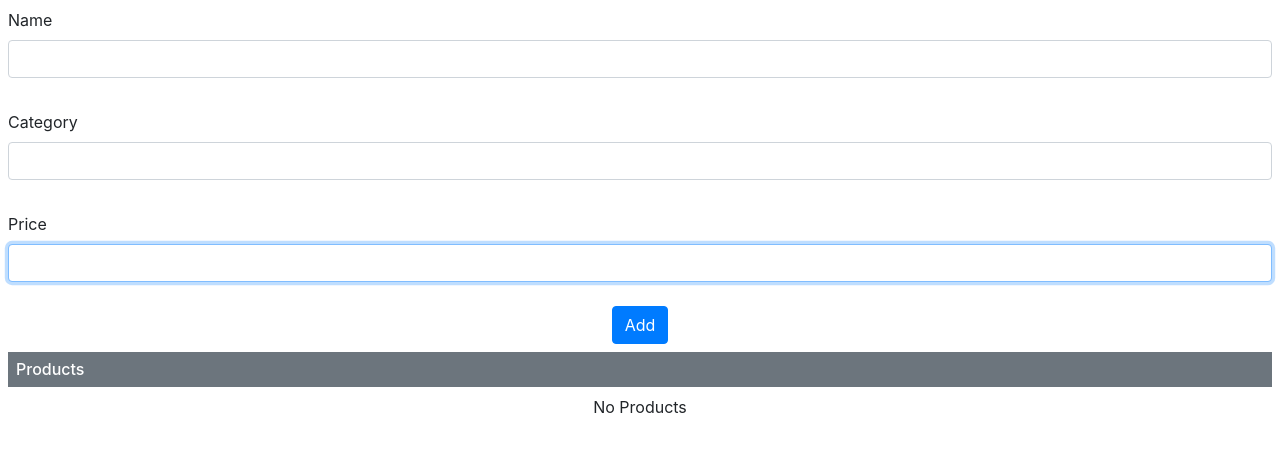
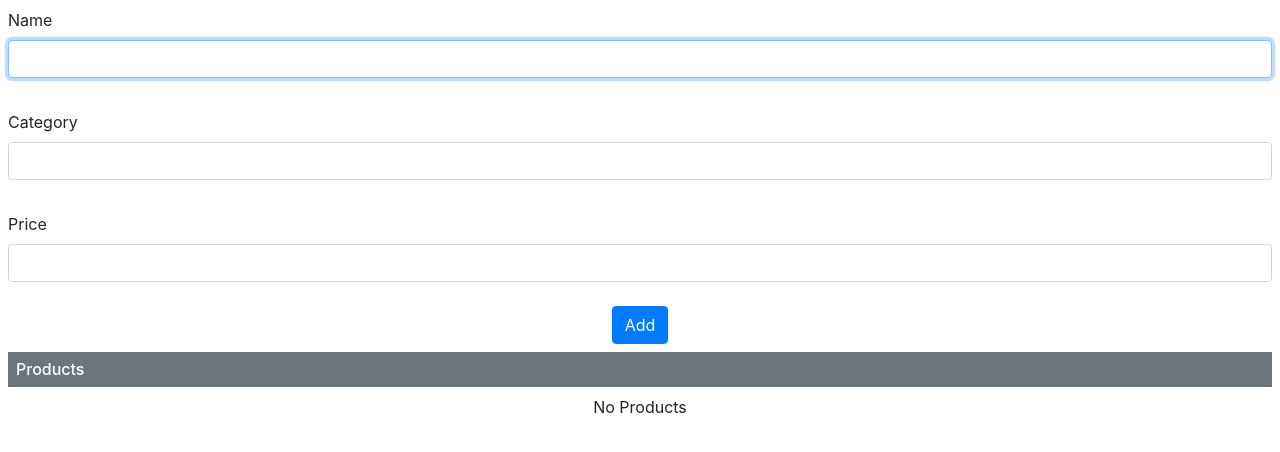
Before and after one commit to mannue/study, a React (Create React App) app in the folder refs/: page / in a window 1280 px wide. Shown: the top 452 px of the page. Built offline with nearby package versions, Linux system fonts and the light colour scheme.

Commit message:
16장 비제어 폼 컴포넌트의 검증

```diff
--- a/refs/src/Editor.js
+++ b/refs/src/Editor.js
@@ -1,74 +1,78 @@
 import React, { Component, Fragment } from "react";
+import {GetValidationMessages} from "./ValidationMessages";
+import {ValidationDisplay} from "./ValidationDisplay";
 
 class Editor extends Component {
   constructor(props) {
     super(props);
+    this.formElements = {
+      name: { label: "Name", name: "name", validation: { required: true, minLength: 3}},
+      category: { label: "Category", name: "category", validation: { required: true, minLength: 5}},
+      price: { label: "Price", name: "price", validation: { type: "number", required: true, min: 5}}
+    }
     this.state = {
-      name: "",
-      category: "",
-      price: "",
-    };
-    this.nameRef = React.createRef();
+      errors: {}
+    }
   }
 
-  handleChange = (event) => {
-    event.persist();
-    this.setState((state) => (state[event.target.name] = event.target.value));
+  setElement = (element) => {
+    if (element !== null) {
+      this.formElements[element.name].element = element;
+    }
+  }
+
+  handleAdd = () => {
+    if (this.validateFormElements()) {
+      let data = {};
+      Object.values(this.formElements).forEach(v => {
+        data[v.element.name] = v.element.value;
+        v.element.value = "";
+      });
+      console.log(`data: ${JSON.stringify(data)}`)
+      this.props.callback(data)
+      this.formElements.name.element.focus();
+    }
   };
 
-  handleAdd = () => {
-    this.props.callback(this.state);
-    this.setState(
-      {
-        name: "",
-        category: "",
-        price: "",
-      },
-      () => this.nameRef.current.focus()
-    );
-  };
+  validateFormElement = (name) => {
+    let errors = GetValidationMessages(this.formElements[name].element);
+    console.log(errors)
+    this.setState(state => state.errors[name] = errors);
+    return errors.length === 0;
+  }
+
+  validateFormElements = () => {
+    let valid = true;
+    Object.keys(this.formElements).forEach(name => {
+      if (!this.validateFormElement(name)) {
+        valid=false;
+      }}
+    )
+    return valid;
+  }
 
   render() {
-    return (
-      <Fragment>
-        <div className="form-group p-2">
-          <label>Name</label>
+    return <Fragment>
+              {
+                Object.values(this.formElements).map( elem =>
+                    <div className="form-group p-2" key={ elem.name } >
+                      <label>{elem.label}</label>
                       <input
                           className="form-control"
-            name="name"
-            value={this.state.name}
-            onChange={this.handleChange}
-            autoFocus={true}
-            ref={this.nameRef}
-          />
-        </div>
-        <div className="form-group p-2">
-          <label>Category</label>
-          <input
-            className="form-control"
-            name="category"
-            value={this.state.category}
-            onChange={this.handleChange}
-            autoFocus={true}
-          />
-        </div>
-        <div className="form-group p-2">
-          <label>Price</label>
-          <input
-            className="form-control"
-            name="price"
-            value={this.state.price}
-            onChange={this.handleChange}
-            autoFocus={true}
-          />
-        </div>
+                          name={elem.name}
+                          autoFocus={elem.name === "name"}
+                          ref={this.setElement}
+                          onChange={ ()=> this.validateFormElement(elem.name)}
+                          { ...elem.validation}/>
+                          <ValidationDisplay errors={this.state.errors[elem.name]} />
+                    </div>)
+              }
               <div className="text-center">
                 <button className="btn btn-primary" onClick={this.handleAdd}>
                   Add
                 </button>
               </div>
             </Fragment>
-    );
   }
 }
 
--- /dev/null
+++ b/refs/src/ValidationDisplay.js
@@ -0,0 +1,11 @@
+import React, { Component } from "react";
+
+export class ValidationDisplay extends Component {
+  render() {
+    return this.props.errors ? this.props.errors.map( err =>
+    <div className="small bg-danger text-white mt-1 p-1"
+    key={err}>
+        {err}
+    </div>): null
+  }
+}
--- /dev/null
+++ b/refs/src/ValidationMessages.js
@@ -0,0 +1,15 @@
+export function GetValidationMessages(elem) {
+    let errors = [];
+    if (!elem.checkValidity()) {
+        if (elem.validity.valueMissing) {
+            errors.push("Value required");
+        }
+        if (elem.validity.tooShort) {
+            errors.push("Value is too short")
+        }
+        if (elem.validity.rangeUnderflow) {
+            errors.push("Value is too small")
+        }
+    }
+    return errors;
+}
```
Also changed, not shown: 2 other files (tests, documents, lock files or other folders). Lines whose indentation alone changed are shown as unchanged.
